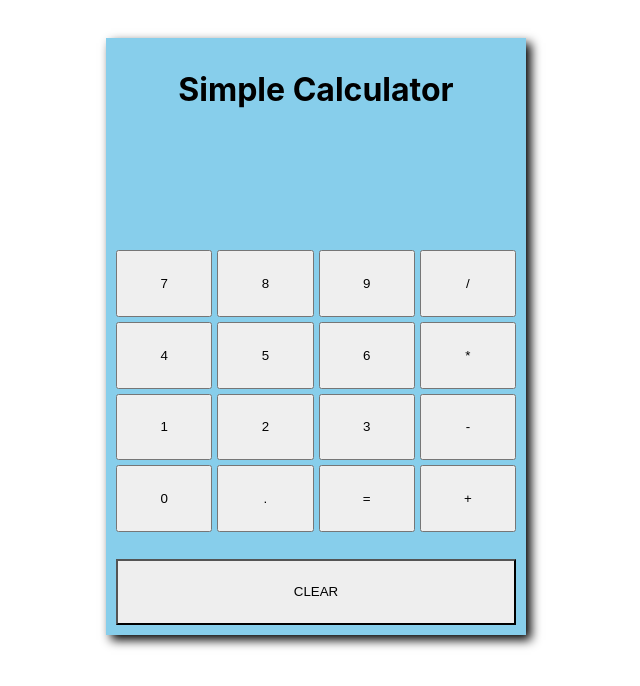
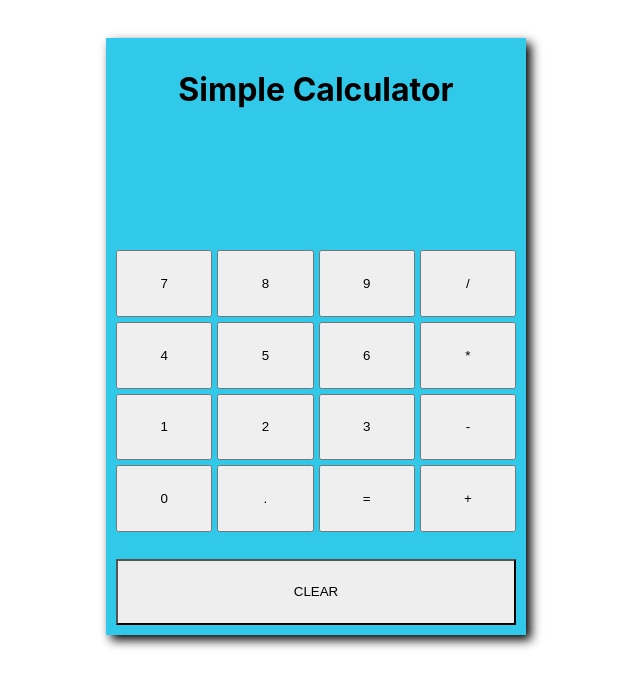
Before and after one commit to KirbyPatrick/calculator, a React (Create React App) app: page / in a window 1280 px wide. Shown: the top 686 px of the page, without its empty margins (324-964 px from the left). Built offline with nearby package versions, Linux system fonts and the light colour scheme.

Commit message:
more stylization

```diff
--- a/src/App.css
+++ b/src/App.css
@@ -1,7 +1,11 @@
 .wrapper {
   width: 100px;
-  background: skyblue;
+  background: #30c9e9;
   box-shadow: 5px 5px 10px black;
+}
+
+body {
+  background: #ffffff;
 }
 
 .gridClass {
@@ -54,3 +58,7 @@ p {
   height: 7.5em;
   text-align: end;
 }
+
+button:hover {
+  background: #ff4431;
+}
--- a/src/App.js
+++ b/src/App.js
@@ -28,7 +28,6 @@ class App extends Component {
   calculate = () => {
     try {
       this.setState({
-        // eslint-disable-next-line
         result: (eval(this.state.result) || "") + ""
       });
     } catch (e) {
@@ -43,6 +42,7 @@ class App extends Component {
       result: ""
     });
   };
+
 
   render() {
     return (
```
